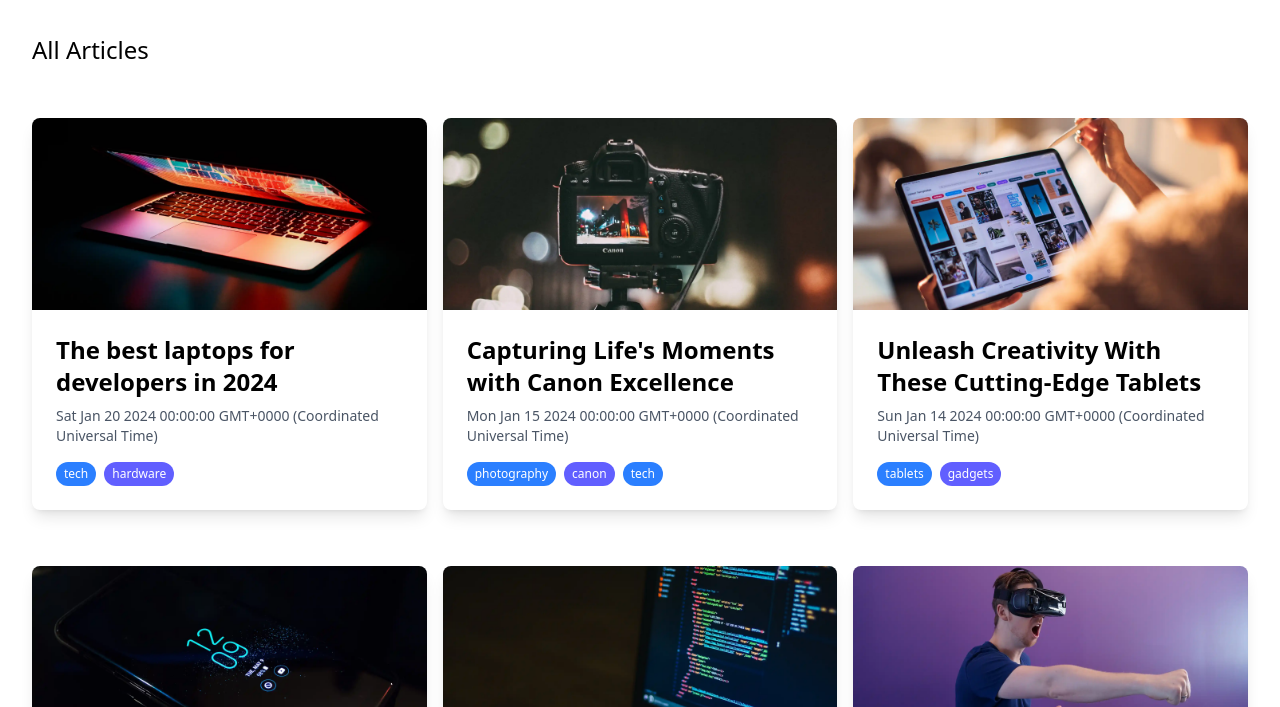
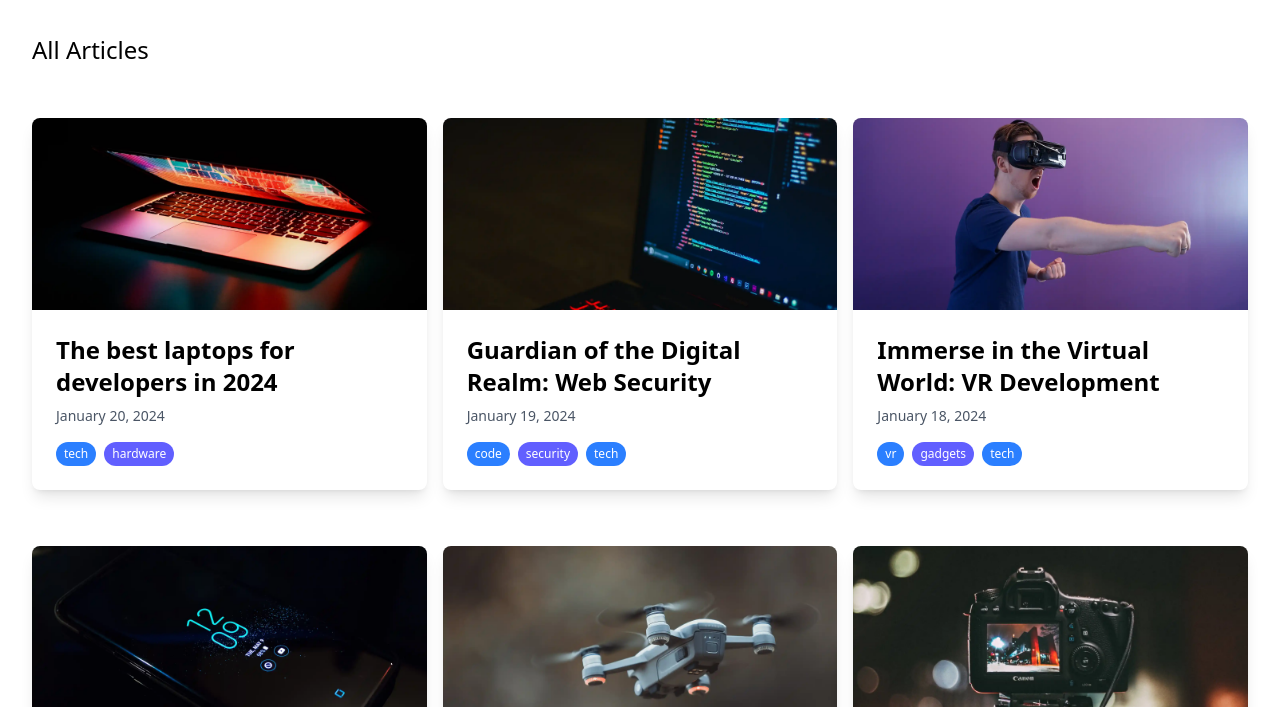
Before and after one commit to s54a/Brad-Traversy-Sir-Astro-SSR-Blog, an Astro site: page /articles in a window 1280 px wide. Shown: the part 93-800 px from the top of the page. Built offline with nearby package versions, Linux system fonts and the light colour scheme; Astro itself is replaced by a stand-in of ours.

Commit message:
date formatting & sorting

```diff
--- a/src/pages/articles/index.astro
+++ b/src/pages/articles/index.astro
@@ -2,8 +2,14 @@
 import MainLayout from "../../layouts/MainLayout.astro";
 import { getCollection } from "astro:content";
 import type { CollectionEntry } from "astro:content";
+import { formatData } from "../../utils";
 
-const allBlogArticles: CollectionEntry<"blog">[] = await getCollection("blog");
+const allBlogArticles: CollectionEntry<"blog">[] = (
+  await getCollection("blog")
+).sort(
+  (a: CollectionEntry<"blog">, b: CollectionEntry<"blog">) =>
+    b.data.pubDate.valueOf() - a.data.pubDate.valueOf(),
+);
 ---
 
 <MainLayout>
@@ -26,7 +32,9 @@ const allBlogArticles: CollectionEntry<"blog">[] = await getCollection("blog");
                 <h2 class="mb-2 text-2xl font-semibold">
                   <a href={"/article/" + article.slug}>{article.data.title}</a>
                 </h2>
-                <p class="mb-4 text-sm text-gray-600">{article.data.pubDate}</p>
+                <p class="mb-4 text-sm text-gray-600">
+                  {formatData(article.data.pubDate)}
+                </p>
                 <div class="flex flex-wrap gap-2">
                   {article.data.tags.map((tag: string, index: number) => {
                     return (
--- /dev/null
+++ b/src/utils.ts
@@ -0,0 +1,9 @@
+export function formatData(date: Date): string {
+  const options: Intl.DateTimeFormatOptions = {
+    year: "numeric",
+    month: "long",
+    day: "numeric",
+  };
+
+  return new Date(date).toLocaleDateString(undefined, options);
+}
```
